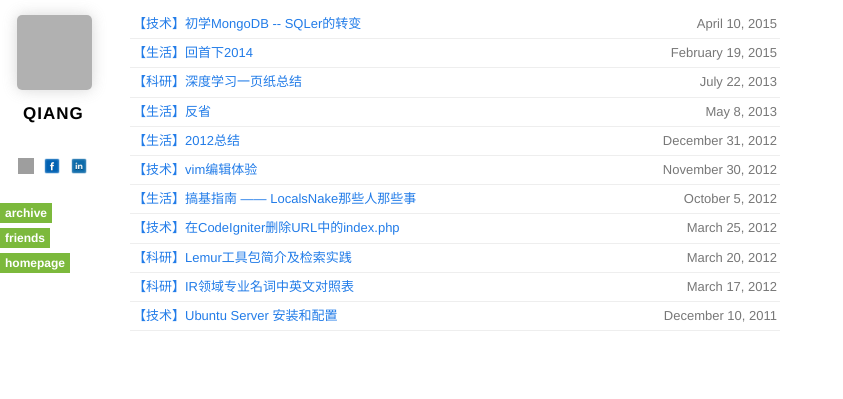
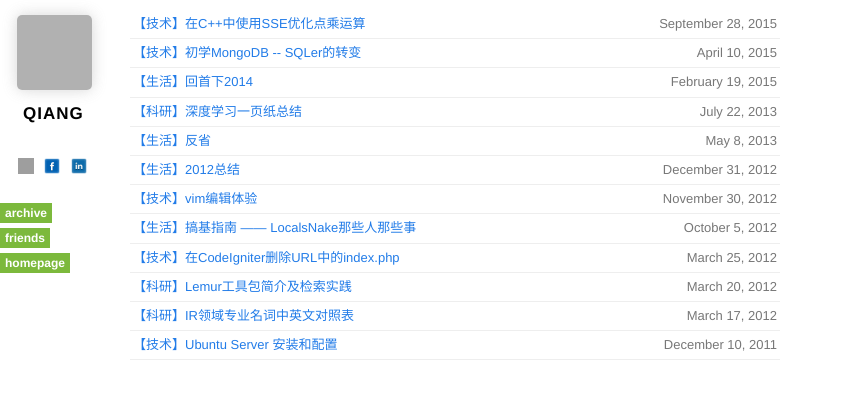
Before and after one commit to qiangrw/qiangrw.github.com, a Jekyll site: the page built from index.html, in a window 1280 px wide, cut to the strip 0-399 px from the top of the page. Shown: the whole strip, without its empty margins (0-843 px from the left). Built offline with Jekyll 4.4.1, drawn with Linux system fonts in a browser that asks for light colours; nearby versions of some CDN libraries; Markdown is read by kramdown in place of the engine named in the settings; comment, search, counter and statistics services are not loaded; some of the changed lines change nothing that is shown; grey boxes are pictures that could not be loaded.

Commit message:
add post test: optimize-dot-product-by-sse

````diff
--- a/_config.yml
+++ b/_config.yml
@@ -3,4 +3,4 @@ pygments: true
 permalink: /posts/:title
 auto: true
 rdiscount:
-  extensions: [smart]
+  extensions: [smart, backtick-delimited]
--- /dev/null
+++ b/_posts/2015-09-28-optimize-dot-product-by-sse.md
@@ -0,0 +1,38 @@
+---
+layout: post
+title: 在C++中使用SSE优化点乘运算
+category: 技术
+permalink: /2015/09/optimize-dot-product-with-sse/
+keywords: dot-product, sse, c++
+---
+
+# 引言
+
+在数学中，点乘（也称点积，dot product）运算的输入为两个向量，返回一个实数标量。
+n维向量的[内积定义](http://baike.baidu.com/link?url=LTLShAYCiDt7zG8vfKpAFfo2DTwXaalDa6hYJS0kAbtVhzONN1ywDX8A2kPwkzHNepqNlGiEnUVDCtohJSCV7wodx5tEZDzAKbJw6l583GkdejCX84mwDEbsAyMF19omNY-G3B5ZMYfyNgiQNYyIld5nmfWQid0z3_OpktyC7Ba) 为:
+
+![Dot Product](http://qiangrw.github.io/images/dot_product.png "Dot Product")
+其中n表示向量的维度。
+
+随着[词向量](https://code.google.com/p/word2vec/)技术（讲词映射到实数向量空间，以方便计算词之间的相似度）的成熟，人们开始在各个领域使用词向量，如单词相似度计算、POS、信息检索领域等。
+不管是计算词之间的相似度，或者是进一步计算词组（phrase）或者句子（sentence）之间的相似度，无可避免的我们需要计算两个向量的点积。
+在实际应用中，这一步操作的复杂度也很大程度上影响了系统的性能。
+为此，我们希望用已有的技术尽可能加快点积操作。
+在C++中，能让我们更快计算点积的便是SSE指令，本文将简要介绍SSE以及使用。
+
+# 什么是SSE
+writing ...
+
+# 简单程序示例
+testing ...
+
+```
+double DotProdNormal(const double *p, const double *q, int size)
+{
+	double res = 0;
+	for (int i = 0; i < size; ++i) {
+		res += p[i] * q[i];
+	}
+	return res;
+}
+```
````
